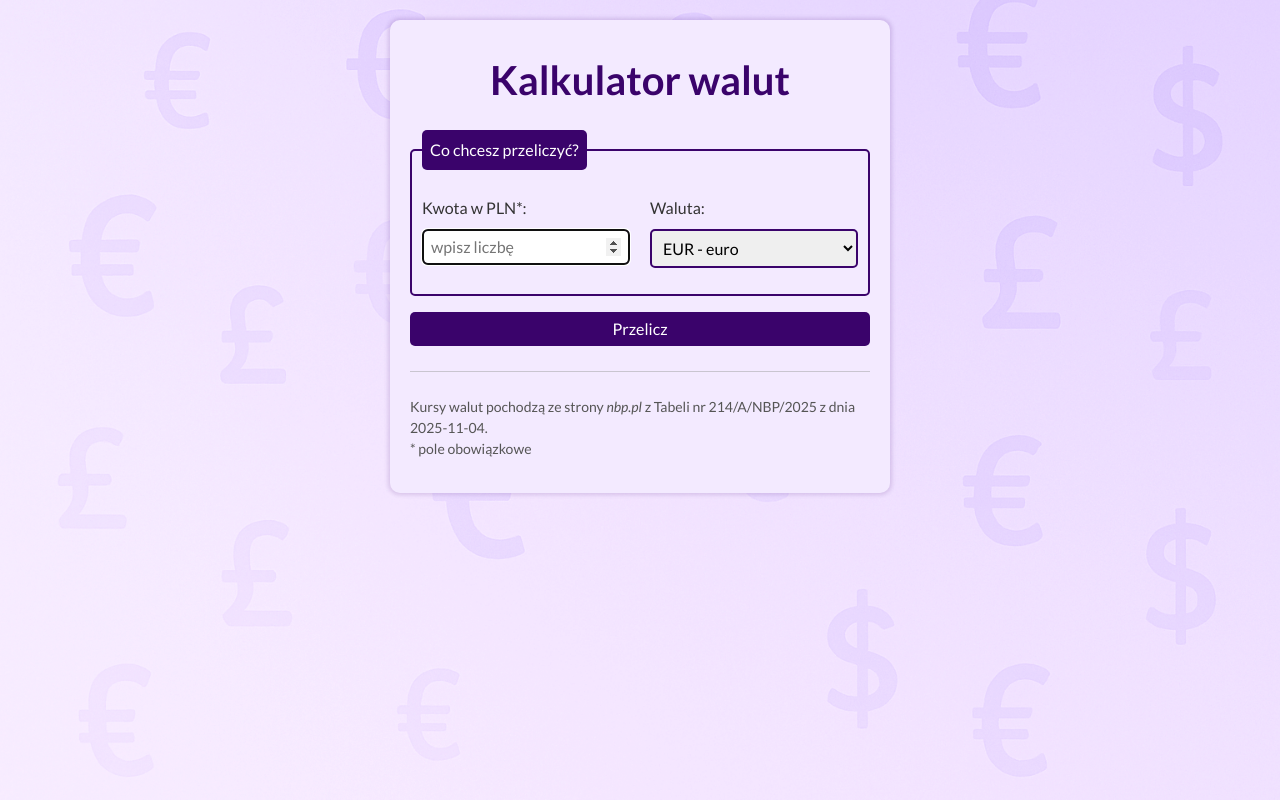
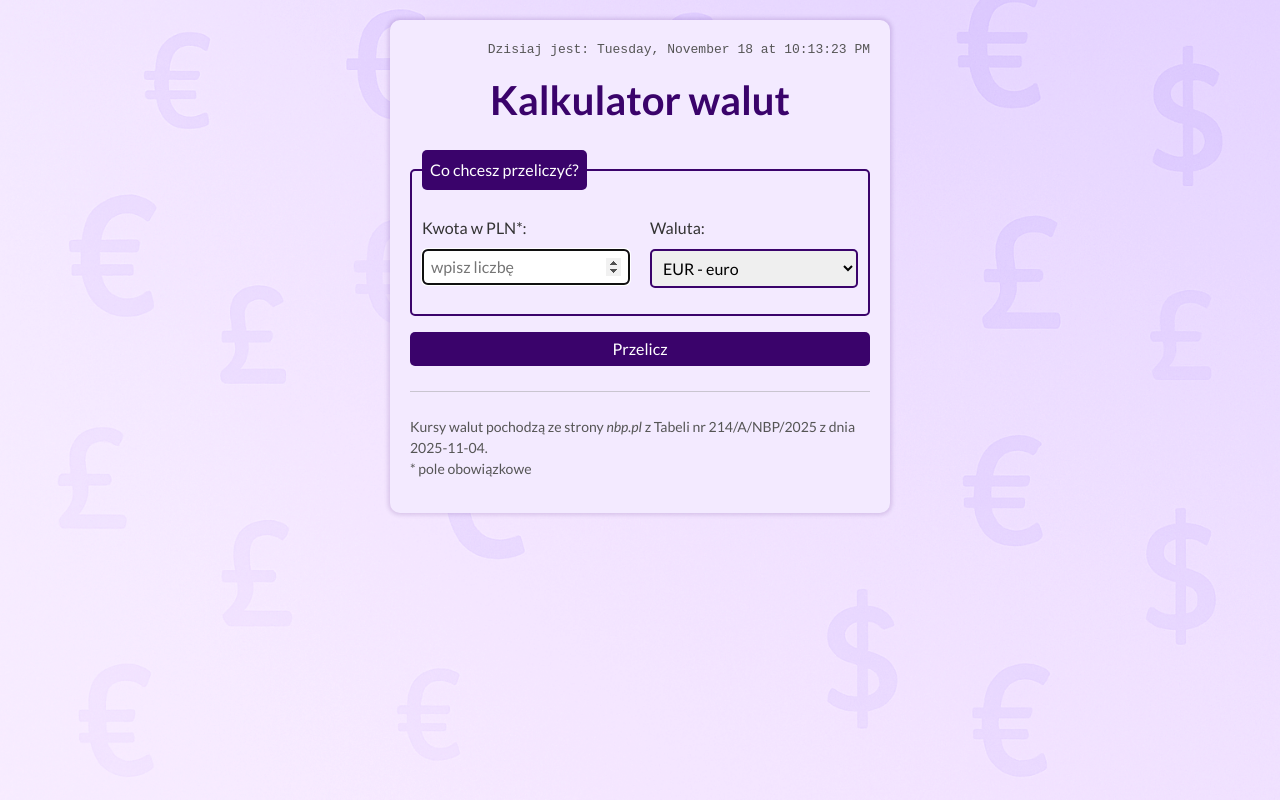
Before and after one commit to mg-wiewiora/currency-converter-react, a React (Create React App) app: page / in a window 1280 px wide. Built offline with nearby package versions, Linux system fonts and the light colour scheme.

Commit message:
added styles to Time and moved the component to Header

```diff
--- a/src/Header/Time/index.js
+++ b/src/Header/Time/index.js
@@ -1,5 +1,15 @@
 import { useEffect, useState } from "react";
 import "./style.css";
+
+const currentTime = (date) => date.toLocaleString(undefined, {
+    weekday: "long",
+    hour: "2-digit",
+    minute: "2-digit",
+    second: "2-digit",
+    day: "numeric",
+    month: "long",
+  });
+
 
 const Time = () => {
   const [date, setDate] = useState(new Date());
@@ -17,14 +27,7 @@ const Time = () => {
   return (
     <div className="time">
       Dzisiaj jest:&nbsp;
-      {date.toLocaleString(undefined, {
-        weekday: "long",
-        hour: "2-digit",
-        minute: "2-digit",
-        second: "2-digit",
-        day: "numeric",
-        month: "long",
-      })}
+      {currentTime(date)}
     </div>
   );
 };
--- a/src/Header/Time/style.css
+++ b/src/Header/Time/style.css
@@ -0,0 +1,5 @@
+.time {
+    color: #555;
+    text-align: right;
+    font-family: monospace;
+}
--- a/src/Header/index.js
+++ b/src/Header/index.js
@@ -1,7 +1,9 @@
 import "./style.css";
+import Time from "./Time";
 
 const Header = ({ title }) => (
   <header className="header">
+    <Time />
     <h1 className="header__title">{title}</h1>
   </header>
 );
```
